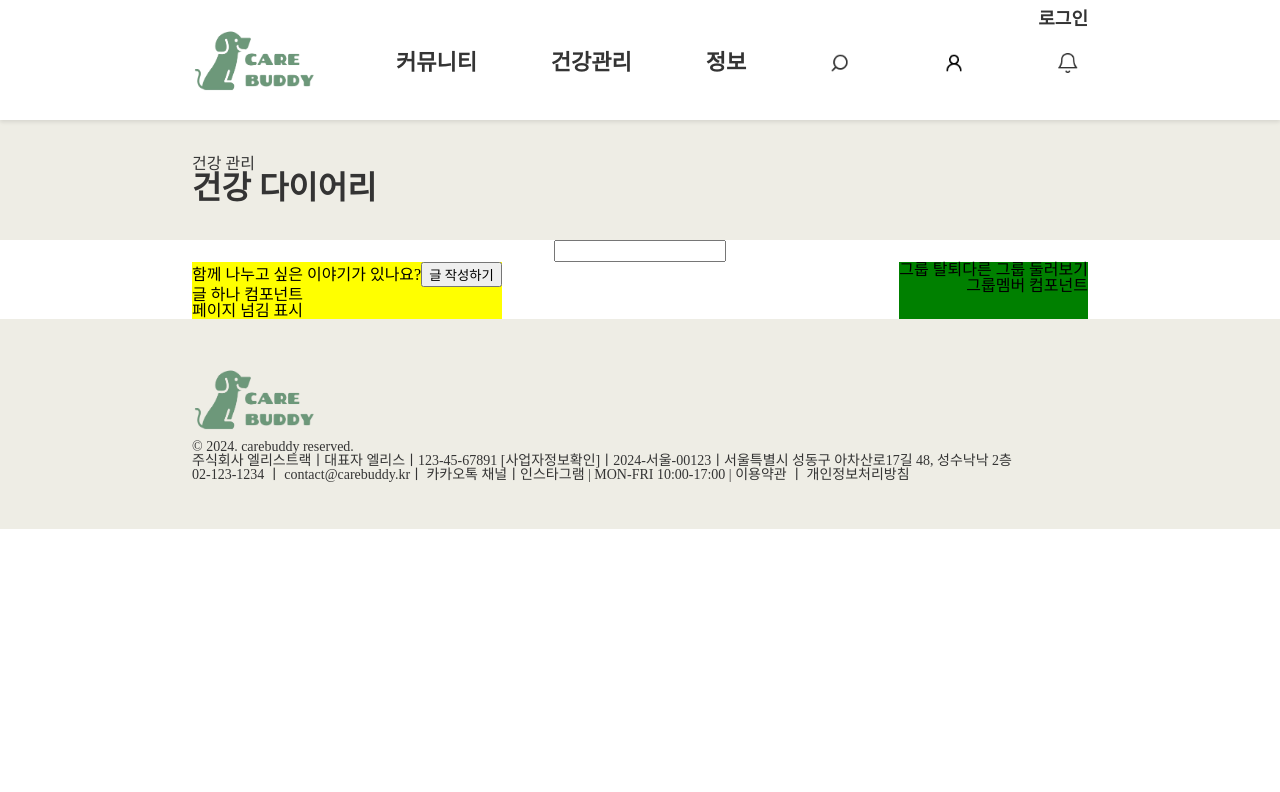
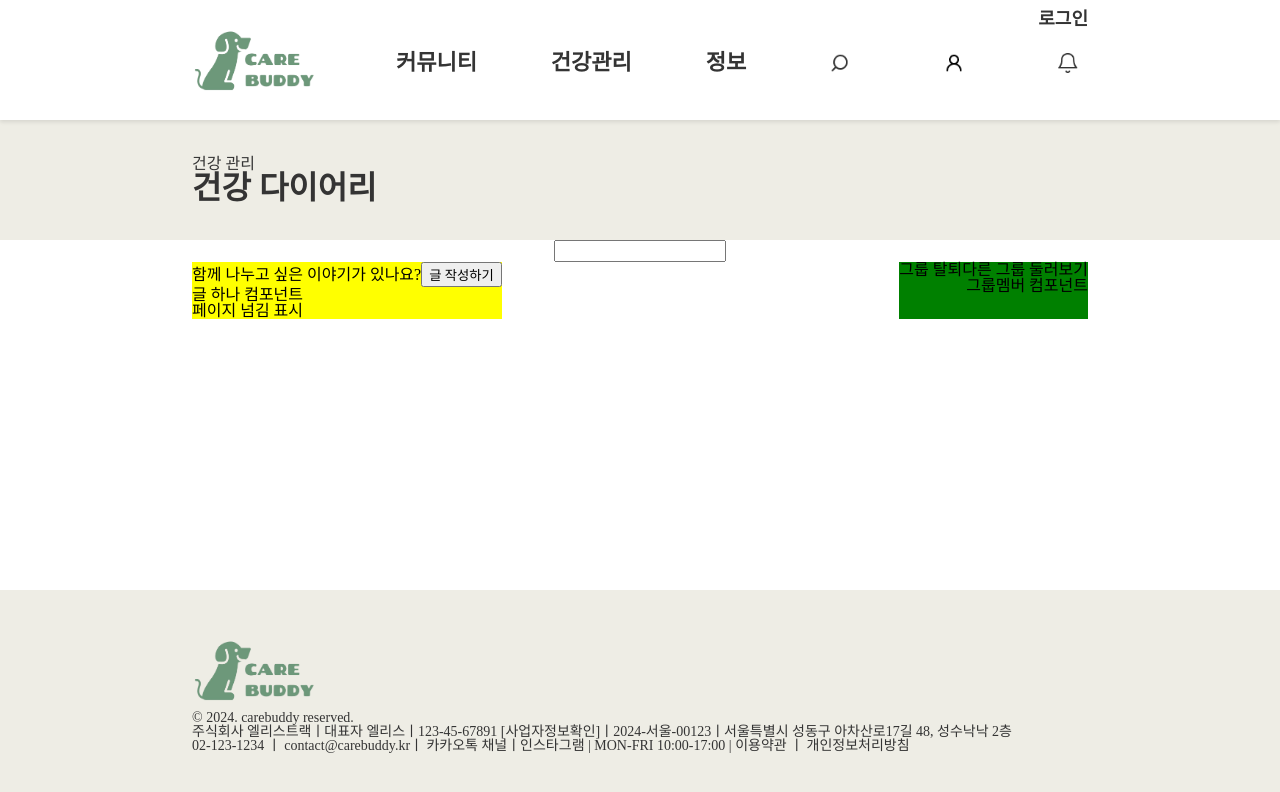
Before and after one commit to petitesize/elice_carebuddy_FE, a React (Vite) app: page /feed in a window 1280 px wide. Shown: the top 792 px of the page. Built offline with nearby package versions, Linux system fonts and the light colour scheme.

Commit message:
feat: header fixed, layout update

```diff
--- a/src/components/Footer.tsx
+++ b/src/components/Footer.tsx
@@ -6,6 +6,7 @@ import imgSrc from './../assets/carebuddyLogo.png';
 const FooterContainer = styled.footer`
   background-color: #EEEDE5;
   color: #343434;
+  width: 100%;
   height: 150px;
   display: flex;
   flex-direction: column;
--- a/src/components/GlobalStyle.tsx
+++ b/src/components/GlobalStyle.tsx
@@ -10,9 +10,9 @@ const GlobalStyle = createGlobalStyle`
   font-family: 'Pretendard-Regular';
   }
 
-  html, body, #root {
+  html, #root {
+    width: 100%;
     height: auto;
-    width: 100%;
   }
 `
 
--- a/src/components/Layout.tsx
+++ b/src/components/Layout.tsx
@@ -4,11 +4,19 @@ import Global from "./GlobalStyle";
 import TopBar from "./TopBar";
 import styled from "styled-components";
 
+const LayoutContainer = styled.div`
+  display: flex;
+  flex-direction: column;
+  min-height: 100vh; /* 화면 전체 높이를 최소 높이로 설정 */
+`;
+
+const Body = styled.div`
+  flex: 1; /* Main 요소가 남은 공간을 모두 차지하도록 설정 */
+`;
+
 const Main = styled.div`
   margin: 0 auto;
-  padding: 0 auto;
   width: 70%;
-  height: 100%;
 `;
 
 interface BodyProps {
@@ -17,15 +25,17 @@ interface BodyProps {
 
 const Layout: React.FC<BodyProps> = ({ component: Component }) => {
   return (
-    <>
-    <Global />
+    <LayoutContainer>
+      <Global />
       <Header />
-      <TopBar />
+      <Body>
+        <TopBar />
         <Main>
           <Component />
         </Main>
+      </Body>
       <Footer />
-    </>
+    </LayoutContainer>
   );
 }
 
--- a/src/pages/signup/Signup.tsx
+++ b/src/pages/signup/Signup.tsx
@@ -13,7 +13,6 @@ const LoginBox = styled.div`
   border-radius: 7px;
   border: 1px solid #cecece;
   padding: 50px;
-  height: 10%;
   text-align: center;
 `
 
```
